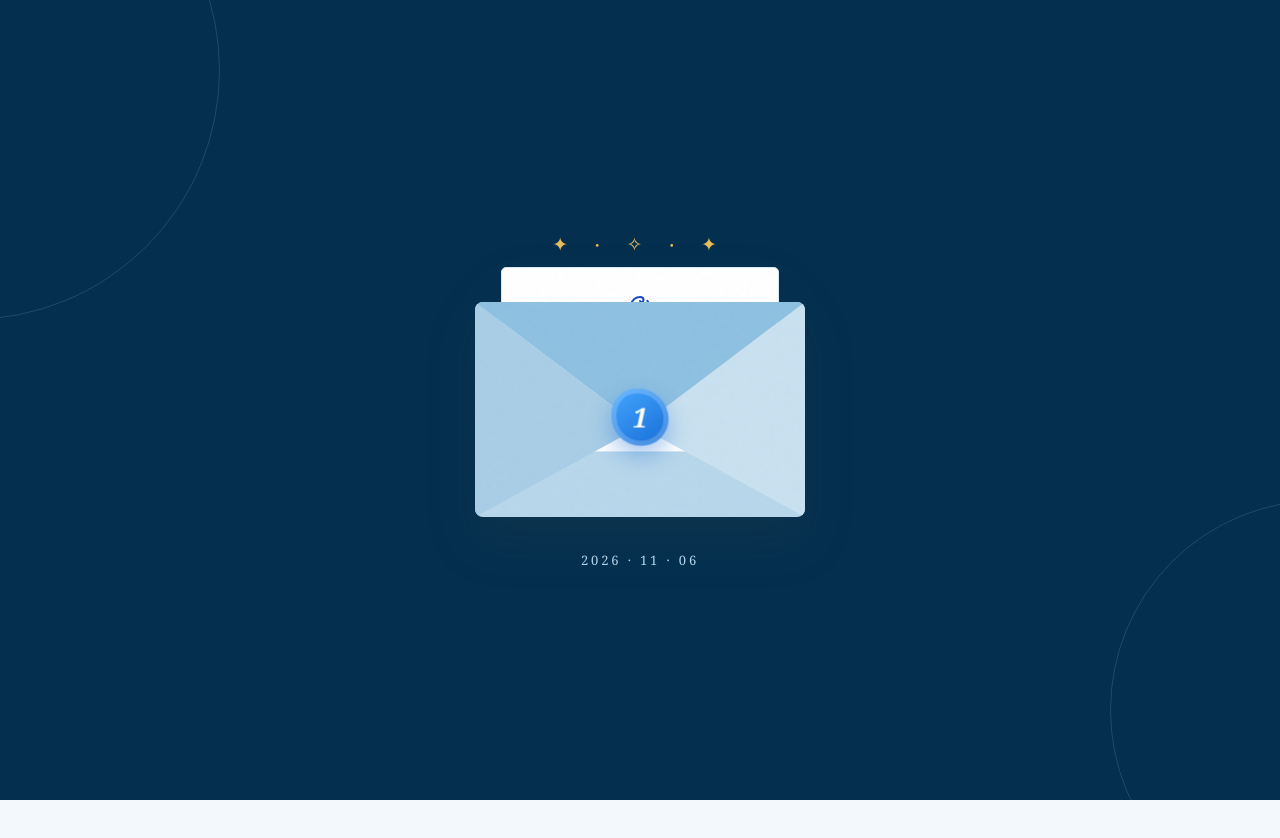
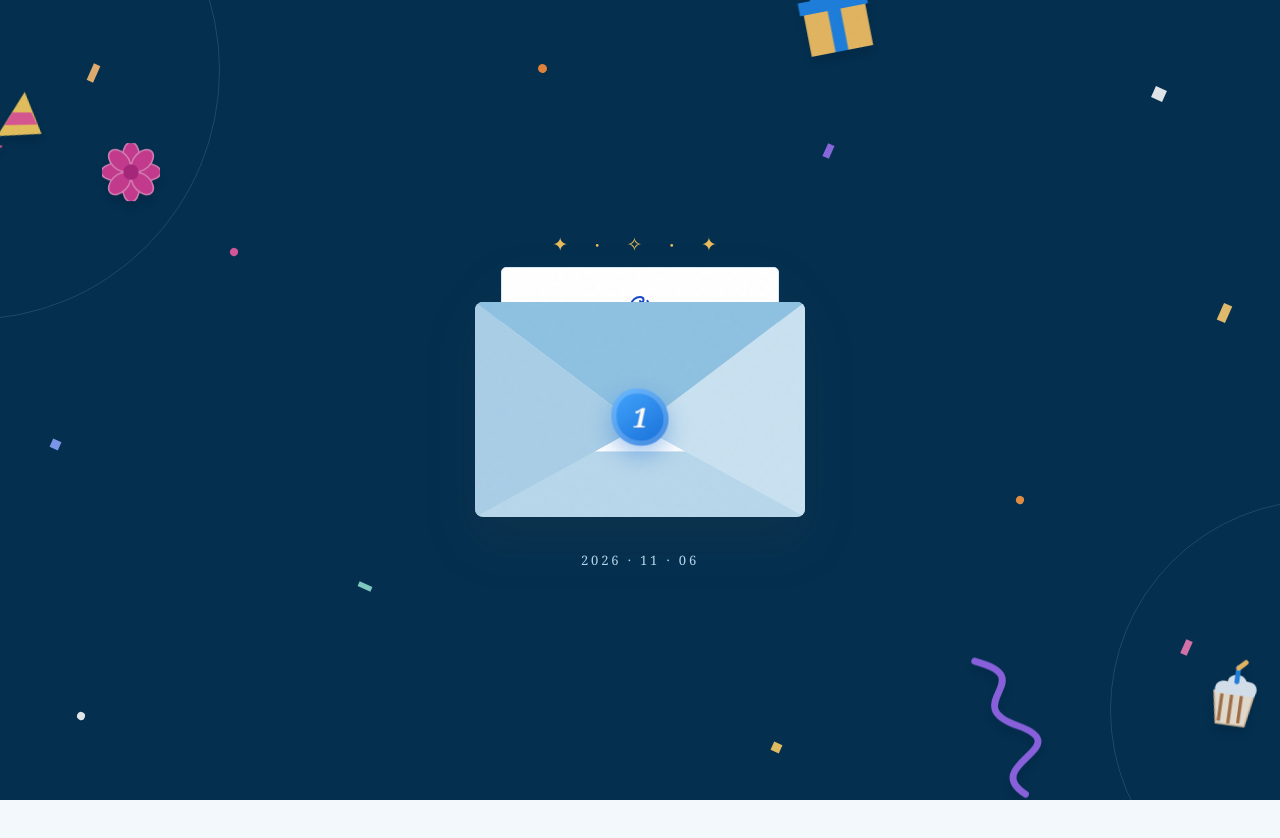
Before and after one commit to tugsuu511/togtuunaas-birthday, a Next.js app: page / in a window 1280 px wide. Shown: the top 838 px of the page. Built offline with nearby package versions, Linux system fonts and the light colour scheme.

Commit message:
Update Site source

```diff
--- a/app/globals.css
+++ b/app/globals.css
@@ -45,7 +45,13 @@ button { cursor: pointer; }
 .opening-orbit { position: absolute; border: 1px solid rgba(255,255,255,.12); border-radius: 50%; }
 .orbit-one { width: 500px; height: 500px; left: -280px; top: -180px; }
 .orbit-two { width: 420px; height: 420px; right: -250px; bottom: -120px; }
-.envelope-wrap { width: min(88vw, 420px); text-align: center; position: relative; }
+.envelope-wrap { width: min(88vw, 420px); text-align: center; position: relative; z-index: 2; }
+.opening-screen .party-confetti { opacity: .88; }
+.opening-screen .party-illustration.gift { top: -16px; left: 62%; }
+.opening-screen .party-illustration.horn { top: 11%; left: -18px; }
+.opening-screen .party-illustration.cupcake { top: auto; right: 1%; bottom: 7%; }
+.opening-screen .party-illustration.flower { top: 19%; left: 8%; }
+.opening-screen .party-illustration.streamer { right: 18%; bottom: -14px; width: 88px; }
 .tiny-stars { color: var(--gold); letter-spacing: .65rem; font-size: 18px; margin-bottom: 16px; animation: shimmer 2.4s ease-in-out infinite; }
 .opening-screen .eyebrow { color: #fff; }
 .eyebrow { margin: 0; font-size: 11px; letter-spacing: .21em; font-weight: 800; color: var(--sage-deep); }
--- a/app/page.tsx
+++ b/app/page.tsx
@@ -205,6 +205,7 @@ export default function Home() {
 
       {!opened && (
         <section className="opening-screen" aria-label="Урилгаа нээх">
+          <PartyConfetti />
           <div className="opening-orbit orbit-one" />
           <div className="opening-orbit orbit-two" />
           <div className="envelope-wrap">
```
